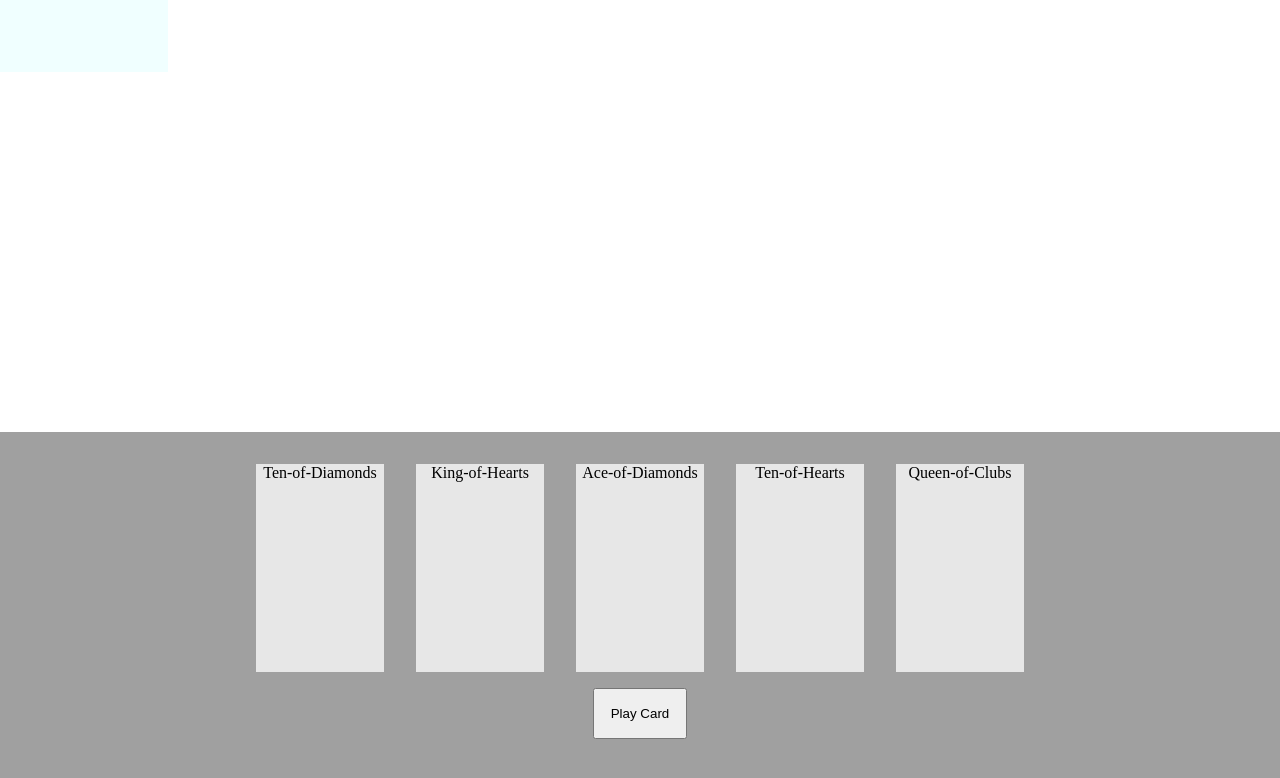
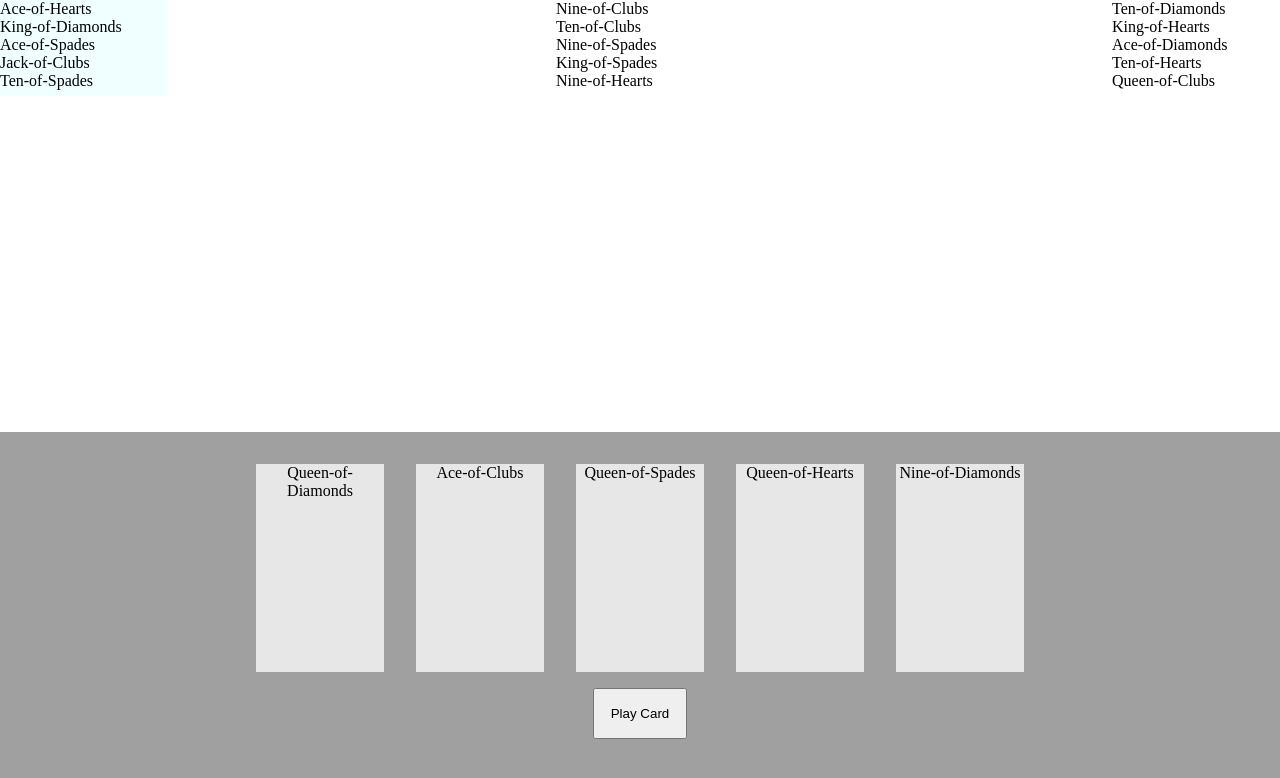
Before and after one commit to BeardedBry/euchre-game, a plain HTML site: page index.html in a window 1280 px wide. Drawn offline with Linux system fonts and the light colour scheme.

Commit message:
opponent cards

```diff
--- a/app.js
+++ b/app.js
@@ -22,7 +22,6 @@ var shuffle = function (array) {
 	}
 
 	return array;
-
 };
 
 
@@ -78,7 +77,8 @@ const bill = new Player('Bill');
 const kevin = new Player('Kevin');
 const john = new Player('John');
 const player = new Player('Brian');
-const allPlayers = [bill, kevin, john, player];
+const allPlayers = [player, bill, kevin, john];
+const allOpponents = [bill, kevin, john];
 
 shuffle(Cards);
 
@@ -96,15 +96,34 @@ const makeCard = (text) => {
     }
     return card;
 }
+
+const makeSmallCard = (text) => {
+    const card = document.createElement('span');
+    card.textContent = text;
+    card.style.display = "block";
+    return card;
+}
+
 const playerDiv = document.querySelector('#player1');
+const player2Div = document.querySelector('#player2');
+const player3Div = document.querySelector('#player3');
+const player4Div = document.querySelector('#player4');
 const playButton = document.querySelector('#play');
 
-
+const opponentDivs = [player2Div, player3Div, player4Div];
 
 
 player.hand.forEach((card) => {
     playerDiv.prepend(makeCard(card));
 });
 
+for(let i = 0; i < allOpponents.length; i++){
+    allOpponents[i].hand.forEach((card)=>{
+        opponentDivs[i].prepend(makeSmallCard(card));
+    })
+}
+
+player2
+
 console.log(player.hand);
 //console.log(Cards);
--- a/index.html
+++ b/index.html
@@ -10,9 +10,9 @@
 <body>
     <div id="game">
         <div id="board">
-            <div id="player2"></div>
-            <div id="player3"></div>
-            <div id="player4"></div>
+            <div id="player2" class="opponent"></div>
+            <div id="player3" class="opponent"></div>
+            <div id="player4" class="opponent"></div>
         </div>
         <div id="main">
             <div id="player1"></div>
--- a/styles.css
+++ b/styles.css
@@ -18,17 +18,22 @@ body, html {
     height: 10rem;
 }
 
+.opponent {
+    position: absolute;
+    height: 6rem;
+    width: 10.5rem;
+}
+
 #player2 {
     background-color: azure;
-    position: absolute;
     left: 0;
-    height: 4.5rem;
-    width: 10.5rem;
 }
 
 #player3 {
     position: absolute;
     top: 0;
+    left: 0;
+    right: 0;
     margin: 0 auto;
 }
 
```
